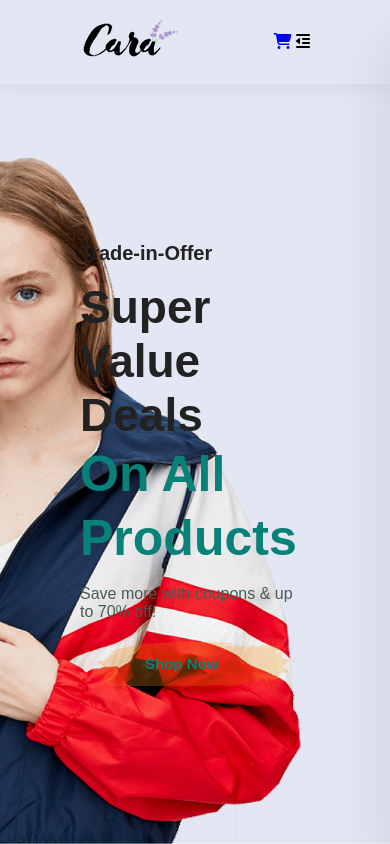
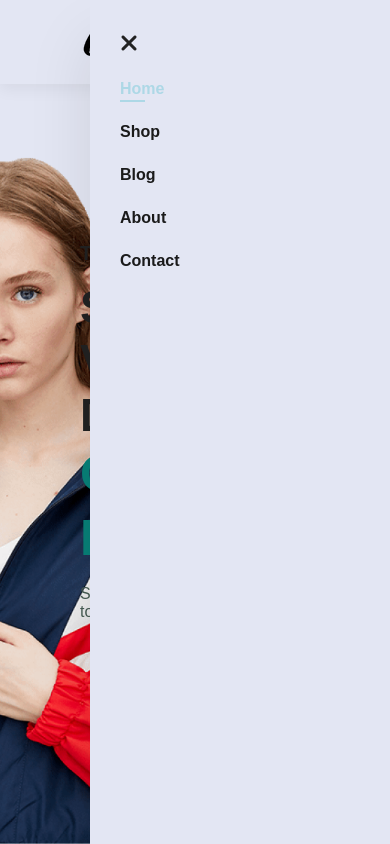
Before and after one commit to briangreen2/Ecommerce_Web, a plain HTML site: page index.html in a window 390 px wide. Both pictures are taken after a click on the icon 302 px from the left and 41 px from the top of the page. Shown: the top 844 px of the page. Drawn offline with Linux system fonts and the light colour scheme.

Commit message:
Made navbar responsive

```diff
--- a/app.css
+++ b/app.css
@@ -129,6 +129,9 @@ body {
   align-items: center;
 }
 
+#close {
+  display: none;
+}
 /* Home Page */
 
 #hero {
@@ -539,9 +542,38 @@ footer a:hover {
     background-color: #e3e6f3;
     box-shadow: 0 40px 60px rgba(0, 0, 0, 0.1);
     padding: 80px 0 0 10px;
+    transition: 0.3s;
+  }
+
+  #navbar.active {
+    right: 0px;
   }
 
   #navbar li {
     margin-bottom: 25px;
   }
+
+  #mobile {
+    display: flex;
+    align-items: center;
+  }
+
+  #mobile i {
+    color: #1a1a1a;
+    font-size: 24px;
+    padding-left: 20px;
+  }
+
+  #close {
+    display: initial;
+    position: absolute;
+    top: 30px;
+    left: 30px;
+    color: #222;
+    font-size: 24px;
+  }
+
+  #lg-bag {
+    display: none;
+  }
 }
--- a/app.js
+++ b/app.js
@@ -0,0 +1,17 @@
+// This is for closing and opening our nav bar on mobile devices
+
+const bar = document.getElementById('bar');
+const close = document.getElementById('close');
+const nav = document.getElementById('navbar');
+
+if (bar) {
+  bar.addEventListener('click', () => {
+    nav.classList.add('active');
+  });
+}
+
+if (close) {
+  close.addEventListener('click', () => {
+    nav.classList.remove('active');
+  });
+}
--- a/index.html
+++ b/index.html
@@ -26,12 +26,15 @@
           <li><a href="blog.html">Blog</a></li>
           <li><a href="about.html">About</a></li>
           <li><a href="contact.html">Contact</a></li>
-          <a href="cart.html"
-            ><i class="fa-sharp fa-solid fa-cart-shopping"></i
-          ></a>
+          <li id="lg-bag">
+            <a href="cart.html"
+              ><i class="fa-sharp fa-solid fa-cart-shopping"></i
+            ></a>
+          </li>
+          <a href="#" id="close"><i class="fa-solid fa-xmark"></i></a>
         </ul>
       </div>
-      <div class="mobile">
+      <div id="mobile">
         <a href="cart.html"
           ><i class="fa-sharp fa-solid fa-cart-shopping"></i
         ></a>
```
